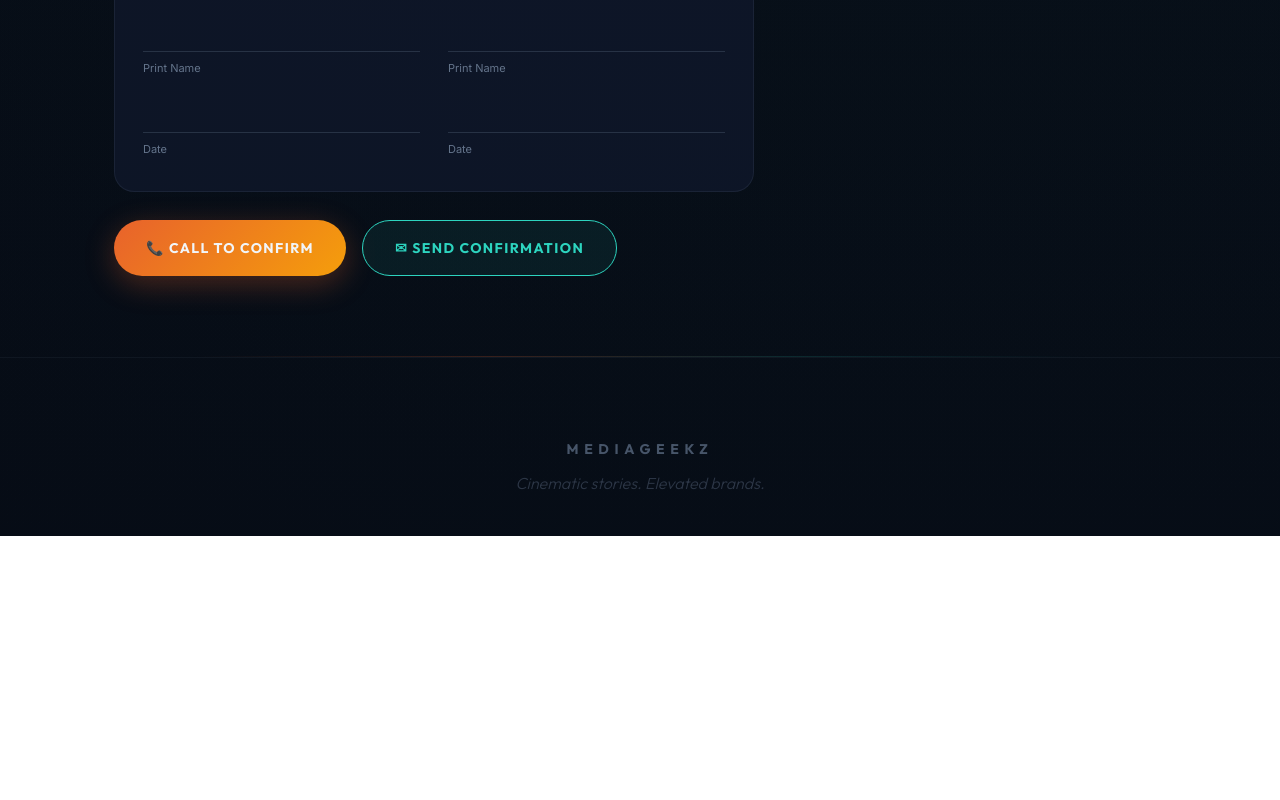
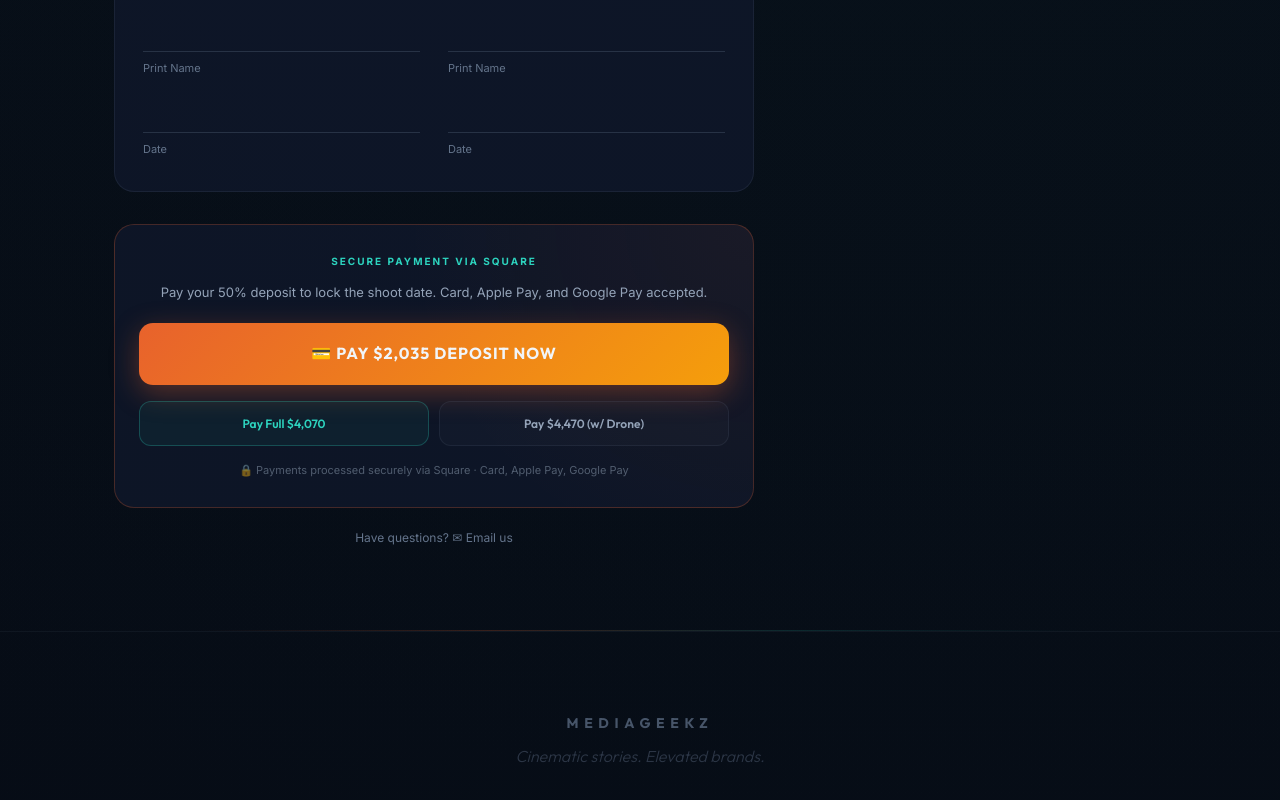
Before and after one commit to DanielSensual/Mediageekzquotes, a Next.js app: page /proposals/easy-denture in a window 1280 px wide. Shown: the part 6028-6828 px from the top of the page. Before the commit the page ends 6564 px from the top, so only its background shows below. Built offline with nearby package versions, Linux system fonts and the light colour scheme.

Commit message:
Add Square payment integration — deposit ,035, full ,070, full+drone ,470

```diff
--- a/app/proposals/easy-denture/page.js
+++ b/app/proposals/easy-denture/page.js
@@ -1130,9 +1130,69 @@ export default function EasyDentureProposal() {
                         </div>
                     </div>
 
-                    <div className="cta-row" style={{ maxWidth: 640, marginTop: 28 }}>
-                        <a href="tel:321-666-5228" className="cta-btn">📞 Call to Confirm</a>
-                        <a href="mailto:danielcastillo@mediageekz.com?subject=Easy%20Denture%20Shoot%20%E2%80%94%20Confirmed&body=Hey%20Daniel%2C%0A%0AI%27d%20like%20to%20confirm%20the%20Easy%20Denture%20shoot%20at%20%244%2C070.%0A%0A%5B%20%5D%20Add%20Drone%20(%2B%24400)%0A%0AThanks!%0AElizabeth" className="meeting-btn">✉ Send Confirmation</a>
+                    <div style={{ maxWidth: 640, marginTop: 32 }}>
+                        {/* Square Payment */}
+                        <div style={{ padding: '28px 24px', border: '1px solid rgba(232, 98, 44, 0.25)', borderRadius: 20, background: 'radial-gradient(circle at top right, rgba(232, 98, 44, 0.06), transparent 50%), var(--panel)', textAlign: 'center' }}>
+                            <div style={{ fontSize: 10, fontWeight: 700, letterSpacing: '0.2em', textTransform: 'uppercase', color: 'var(--teal)', marginBottom: 12 }}>Secure Payment via Square</div>
+                            <div style={{ fontSize: 13, color: 'var(--muted)', marginBottom: 20, lineHeight: 1.7 }}>
+                                Pay your 50% deposit to lock the shoot date. Card, Apple Pay, and Google Pay accepted.
+                            </div>
+
+                            <a
+                                href="/checkout?amount=2035&desc=Easy%20Denture%20%E2%80%94%2050%25%20Production%20Deposit"
+                                style={{
+                                    display: 'inline-flex', alignItems: 'center', justifyContent: 'center', gap: 10,
+                                    width: '100%', padding: '18px 32px', border: 'none', borderRadius: 14, cursor: 'pointer',
+                                    background: 'linear-gradient(135deg, var(--orange), #f59e0b)',
+                                    color: 'var(--white)', fontFamily: "'Outfit', sans-serif",
+                                    fontSize: 16, fontWeight: 700, letterSpacing: '0.06em', textTransform: 'uppercase',
+                                    textDecoration: 'none',
+                                    boxShadow: '0 8px 28px rgba(232, 98, 44, 0.35)',
+                                    transition: 'transform 0.2s, box-shadow 0.2s',
+                                }}
+                            >
+                                💳 Pay $2,035 Deposit Now
+                            </a>
+
+                            <div style={{ marginTop: 16, display: 'grid', gridTemplateColumns: '1fr 1fr', gap: 10 }}>
+                                <a
+                                    href="/checkout?amount=4070&desc=Easy%20Denture%20%E2%80%94%20Full%20Production%20Payment"
+                                    style={{
+                                        display: 'inline-flex', alignItems: 'center', justifyContent: 'center', gap: 6,
+                                        padding: '12px 16px', border: '1px solid rgba(45, 212, 191, 0.25)', borderRadius: 12,
+                                        background: 'rgba(45, 212, 191, 0.06)',
+                                        color: 'var(--teal)', fontFamily: "'Outfit', sans-serif",
+                                        fontSize: 12, fontWeight: 600, textDecoration: 'none',
+                                        transition: 'background 0.2s',
+                                    }}
+                                >
+                                    Pay Full $4,070
+                                </a>
+                                <a
+                                    href="/checkout?amount=4470&desc=Easy%20Denture%20%E2%80%94%20Full%20Production%20%2B%20Drone"
+                                    style={{
+                                        display: 'inline-flex', alignItems: 'center', justifyContent: 'center', gap: 6,
+                                        padding: '12px 16px', border: '1px solid rgba(100, 116, 139, 0.15)', borderRadius: 12,
+                                        background: 'rgba(255, 255, 255, 0.02)',
+                                        color: 'var(--muted)', fontFamily: "'Outfit', sans-serif",
+                                        fontSize: 12, fontWeight: 600, textDecoration: 'none',
+                                        transition: 'background 0.2s',
+                                    }}
+                                >
+                                    Pay $4,470 (w/ Drone)
+                                </a>
+                            </div>
+
+                            <div style={{ marginTop: 16, fontSize: 11, color: 'rgba(148, 163, 184, 0.5)' }}>
+                                🔒 Payments processed securely via Square · Card, Apple Pay, Google Pay
+                            </div>
+                        </div>
+
+                        <div style={{ textAlign: 'center', marginTop: 16 }}>
+                            <a href="mailto:danielcastillo@mediageekz.com?subject=Easy%20Denture%20Shoot%20%E2%80%94%20Question&body=Hey%20Daniel%2C%0A%0A" style={{ color: 'var(--muted-2)', fontSize: 12, textDecoration: 'none' }}>
+                                Have questions? ✉ Email us
+                            </a>
+                        </div>
                     </div>
                 </section>
 
```
